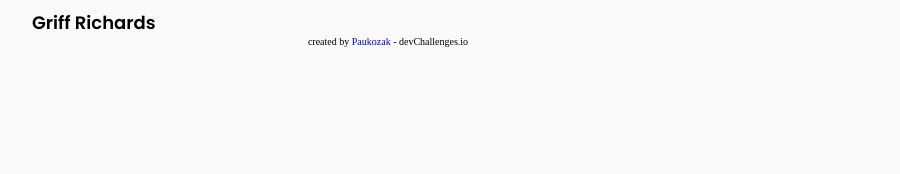
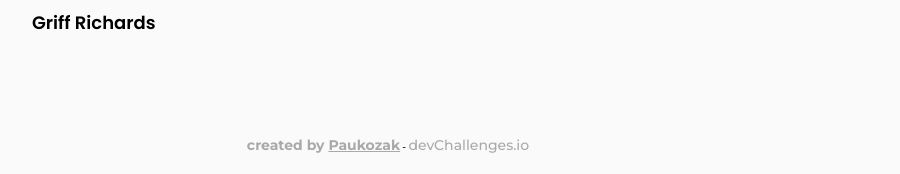
Before and after one commit to Paukozak/My-Team-Page---devChallenges, a website: page index.html in a window 1280 px wide. Shown: the part 2037-2211 px from the top of the page, without its empty margins (252-1152 px from the left). Before the commit the page ends 2084 px from the top, so only its background shows below. Drawn offline with Linux system fonts and the light colour scheme.

Commit message:
Finalizacion del proyecto version pc

```diff
--- a/index.html
+++ b/index.html
@@ -5,7 +5,7 @@
     <meta http-equiv="X-UA-Compatible" content="IE=edge">
     <meta name="viewport" content="width=device-width, initial-scale=1.0">
     <link rel="stylesheet" href="css/style.css">
-    <link href="https://fonts.googleapis.com/css2?family=Montserrat:wght@700&family=PT+Serif:wght@400;700&family=Poppins:wght@400;600&display=swap" rel="stylesheet">
+    <link href="https://fonts.googleapis.com/css2?family=Montserrat:wght@500;700&family=PT+Serif:wght@400;700&family=Poppins:wght@400;600&display=swap" rel="stylesheet">
     <title>My Team Page</title>
 </head>
 <body>
@@ -63,7 +63,7 @@
         </section>
 
         <footer class="footer">
-            <p class="footer__text">created by <a href="https://github.com/Paukozak" target="_blank">Paukozak</a> - devChallenges.io</p>
+            <p class="footer__text">created by <a href="https://github.com/Paukozak" target="_blank">Paukozak</a></p> - <p class="footer__text footer__text--2">devChallenges.io</p>
         </footer>
 
     </div>
--- a/sass/style.scss
+++ b/sass/style.scss
@@ -1,6 +1,7 @@
 @use 'header';
 @use 'basics';
 @use 'main';
+@use 'footer';
 
 /*font-family: 'Montserrat', sans-serif;
 font-family: 'Poppins', sans-serif;
```
Also changed, not shown: css/style.css, 1 other file.
